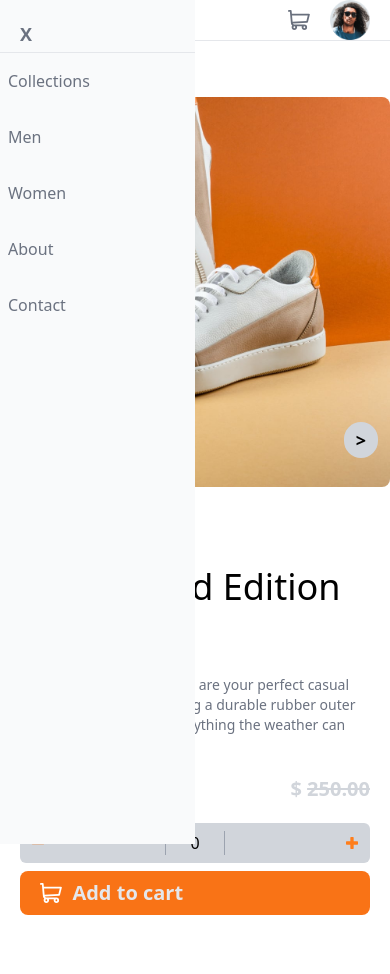
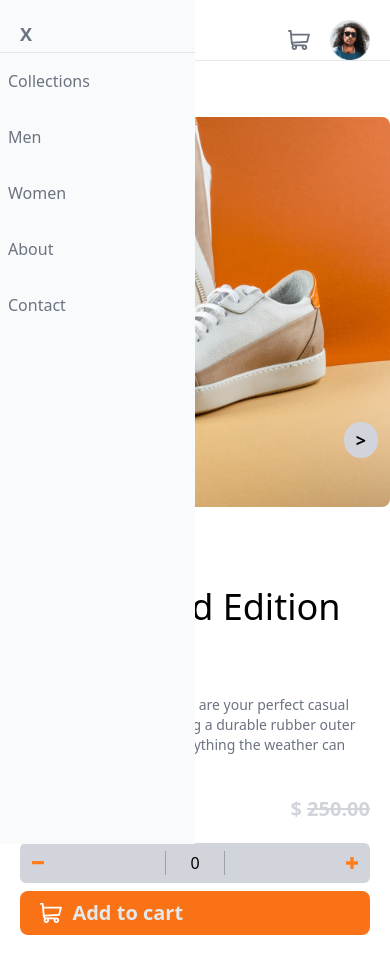
Before and after one commit to Dulal-Ahmed/ecommerceproductcard, a website: page index.html in a window 390 px wide. Shown: the top 974 px of the page. Drawn offline with nearby package versions, Linux system fonts and the light colour scheme; files that its build step writes are made by us from their sources.

Commit message:
some change

```diff
--- a/index.html
+++ b/index.html
@@ -16,7 +16,7 @@
 </head>
 <body>
 <header class=" md:mx-9 xl:mx-28 overflow-hidden">
- <nav class=" px-5 md:px-0 flex items-center justify-between border-b border-gray-200">
+ <nav class="mt-5 md:mt-0 px-5 md:px-0 flex items-center justify-between border-b border-gray-200">
   <div class=" flex items-center ">
   <div id="triborder" class="mr-3 md:mr-0 flex md:hidden items-center  h-3  border-t border-b border-gray-500"><hr class=" w-5 border border-gray-500"></div>
  <div>
```
